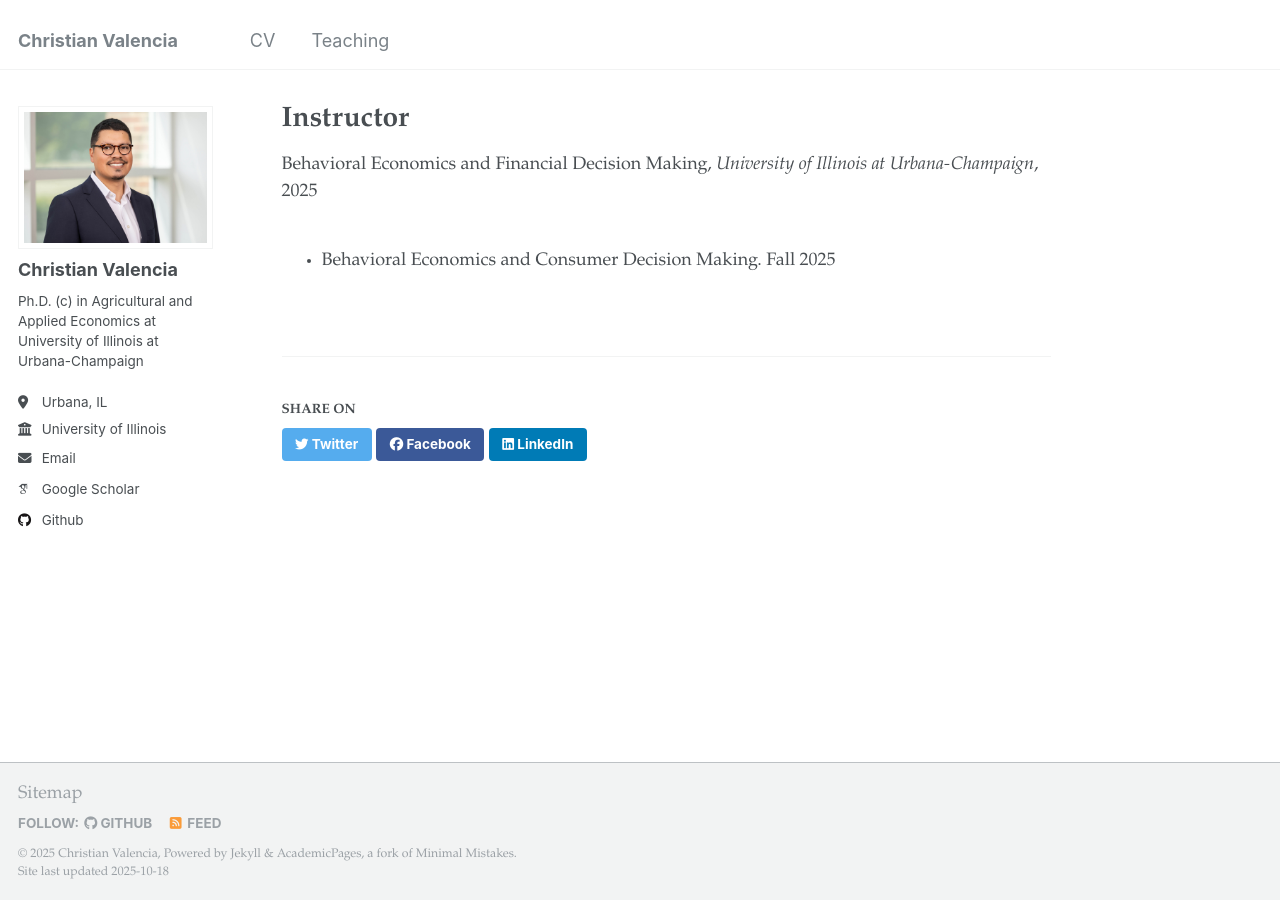
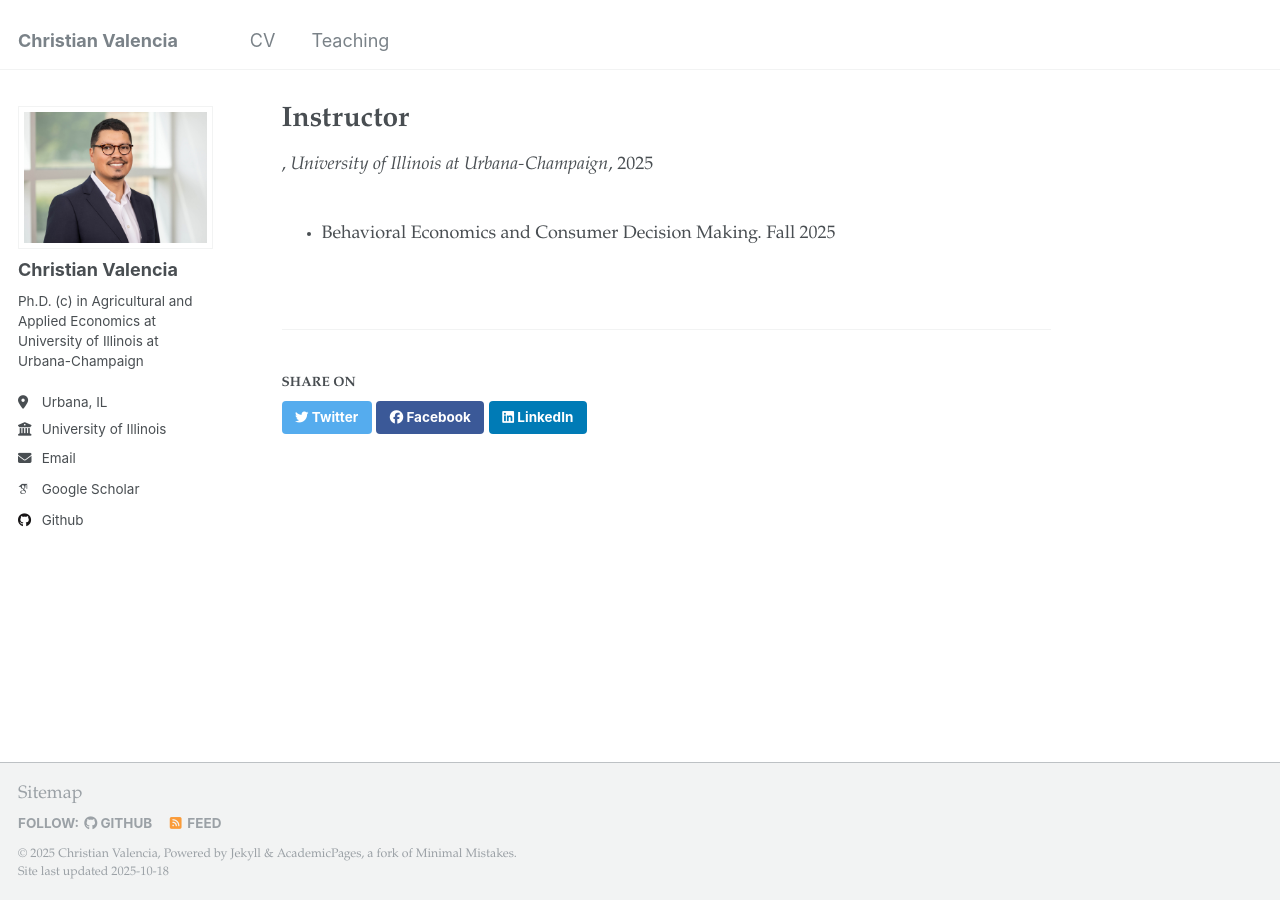
Before and after one commit to valenciac/valenciac.github.io, a Jekyll site: the page built from _teaching/2015-spring-teaching-2.md, in a window 1280 px wide. Built offline with Jekyll 4.4.1, drawn with Linux system fonts in a browser that asks for light colours; some web fonts are replaced; a file with an impossible date is left out.

Commit message:
Update 2015-spring-teaching-2.md

```diff
--- a/_teaching/2015-spring-teaching-2.md
+++ b/_teaching/2015-spring-teaching-2.md
@@ -1,7 +1,7 @@
 ---
 title: "Instructor"
 collection: teaching
-type: "Behavioral Economics and Financial Decision Making"
+type: ""
 permalink: /teaching/2015-spring-teaching-1
 venue: "University of Illinois at Urbana-Champaign"
 date: 2025-01-01
```
